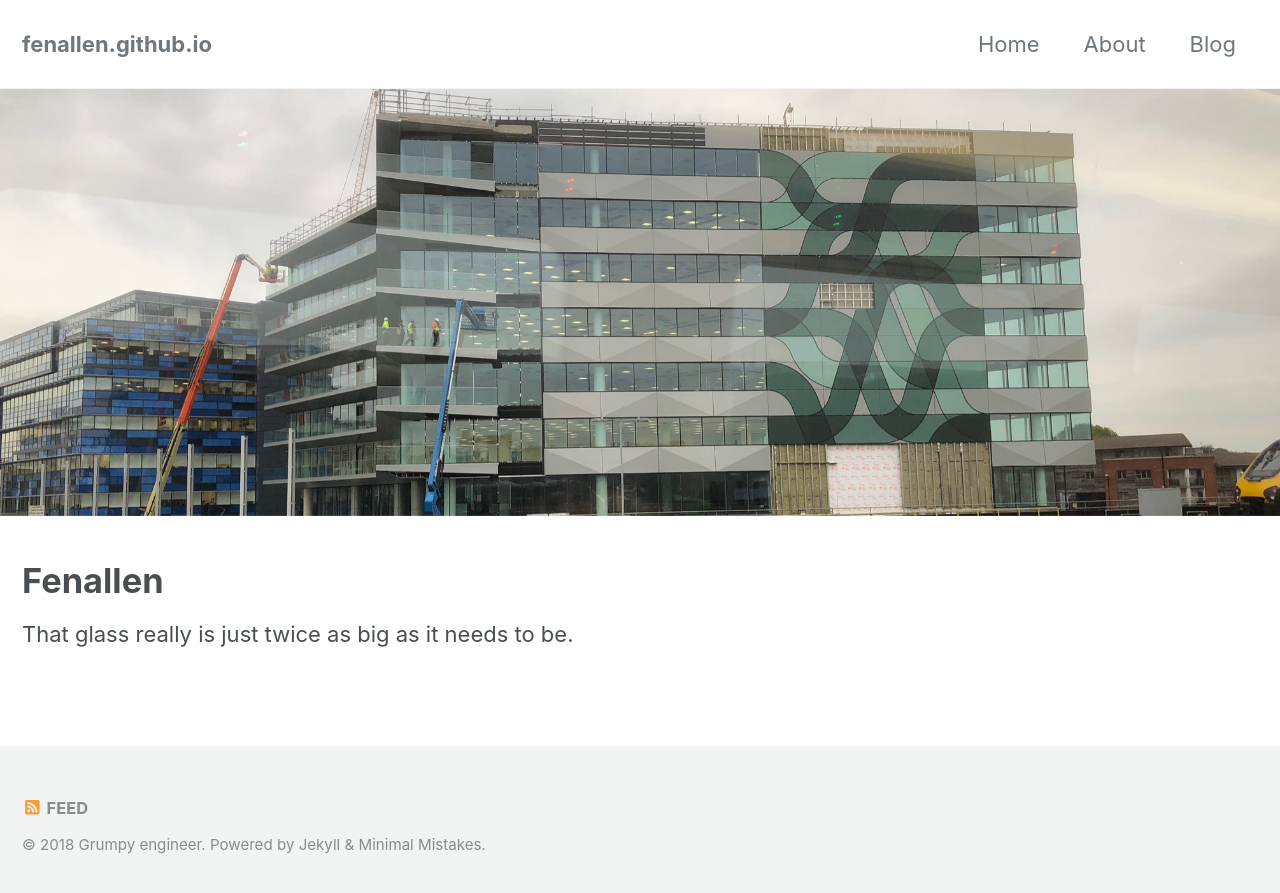
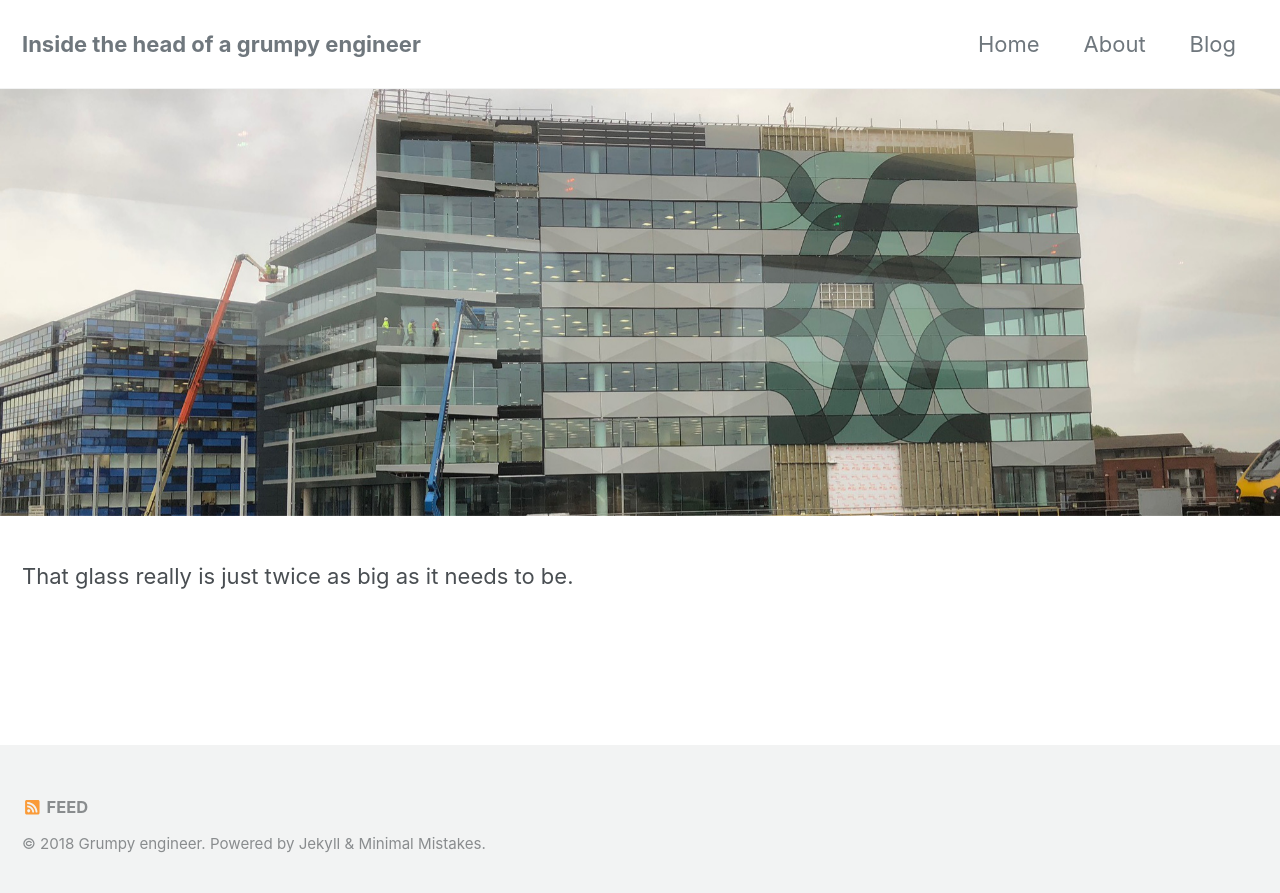
Before and after one commit to fenallen/fenallen.github.io, a Jekyll site: the page built from index.html, in a window 1280 px wide. Shown: the top 893 px of the page. Built offline with Jekyll 4.4.1, drawn with Linux system fonts in a browser that asks for light colours; cached includes are drawn as plain includes; nearby versions of some CDN libraries; some of the changed lines change nothing that is shown.

Commit message:
some central config

```diff
--- a/_config.yml
+++ b/_config.yml
@@ -1,9 +1,11 @@
 name: Grumpy engineer
+title: Inside the head of a grumpy engineer
+site.description: Just another personal site by someone who thinks they ahve something to say.
+url: "https://fenallen.github.io"
+repositoery: "https://github.com/fenallen/fenallen.github.io"
 markdown: kramdown
 permalink: /blog/:year/:month/:day/:title
-#theme: jekyll-theme-architect
-#remote_theme: "mmistakes/minimal-mistakes"
-skin: dark
+minimal_mistakes_skin: "default"
 plugins:
 #  - jekyll-paginate
 #  - jekyll-sitemap
@@ -11,3 +13,11 @@ plugins:
 #  - jekyll-feed
 #  - jemoji
   - jekyll-include-cache
+
+defaults:
+# _posts
+- scope:
+    path: ""
+    type: posts
+  values:
+    comments: true
--- a/index.html
+++ b/index.html
@@ -5,6 +5,5 @@ header:
     image: /assets/images/IMG_1571.jpg
 ---
 <div class="blurb">
-    <h1>Fenallen</h1>
     <p>That glass really is just twice as big as it needs to be.</p>
 </div><!-- /.blurb -->
```
